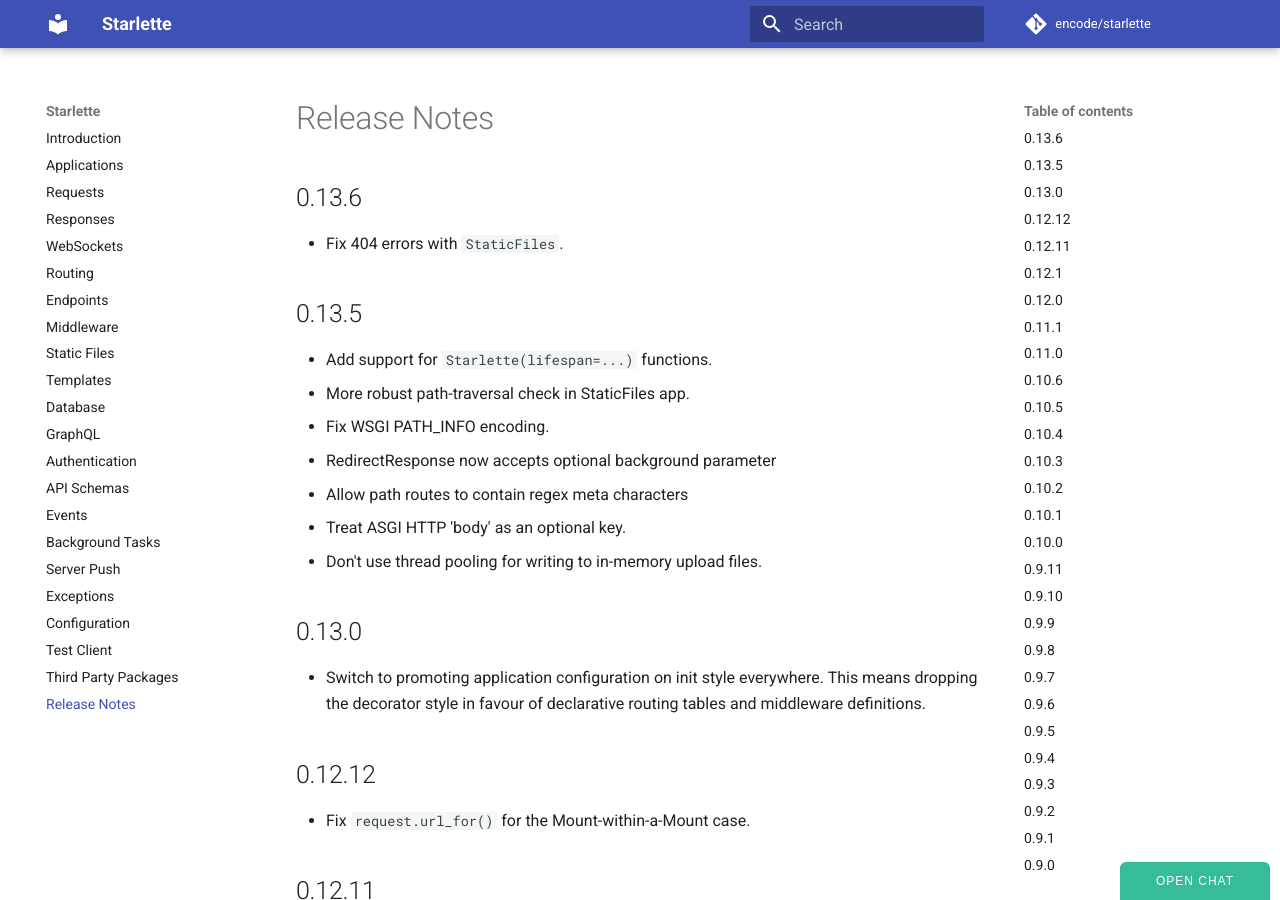
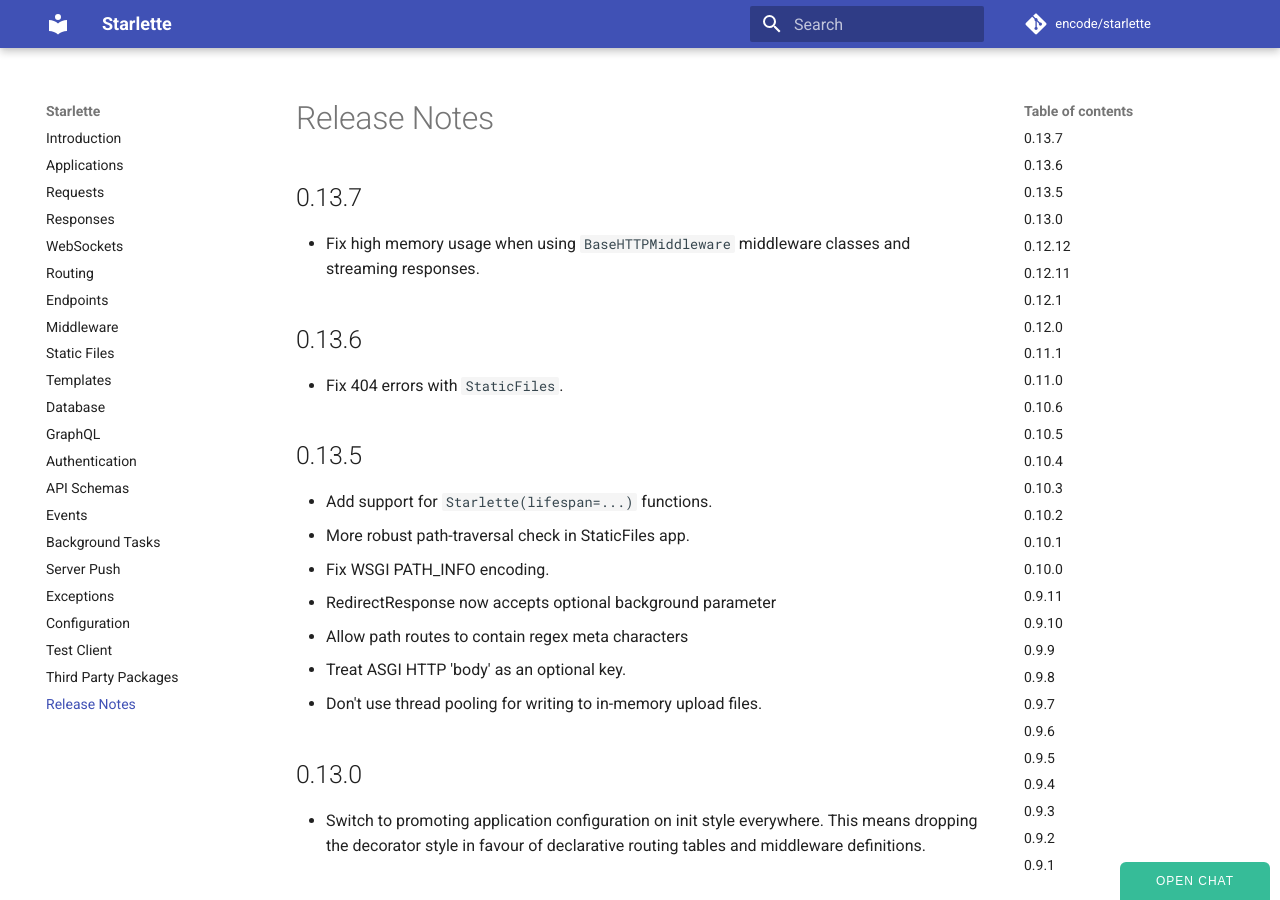
Before and after one commit to hidraco/starlette, an MkDocs documentation site: the page built from docs/release-notes.md, in a window 1280 px wide and 900 px high. Built offline with MkDocs 1.6.1 and Material for MkDocs 9.7.7, drawn with Linux system fonts in a browser that asks for light colours; comment, search, counter and statistics services are not loaded.

Commit message:
Prepare 0.13.7 release: version bump and release-notes (#1020)

```diff
--- a/docs/release-notes.md
+++ b/docs/release-notes.md
@@ -1,3 +1,7 @@
+## 0.13.7
+
+* Fix high memory usage when using `BaseHTTPMiddleware` middleware classes and streaming responses.
+
 ## 0.13.6
 
 * Fix 404 errors with `StaticFiles`.
--- a/starlette/__init__.py
+++ b/starlette/__init__.py
@@ -1 +1 @@
-__version__ = "0.13.6"
+__version__ = "0.13.7"
```
